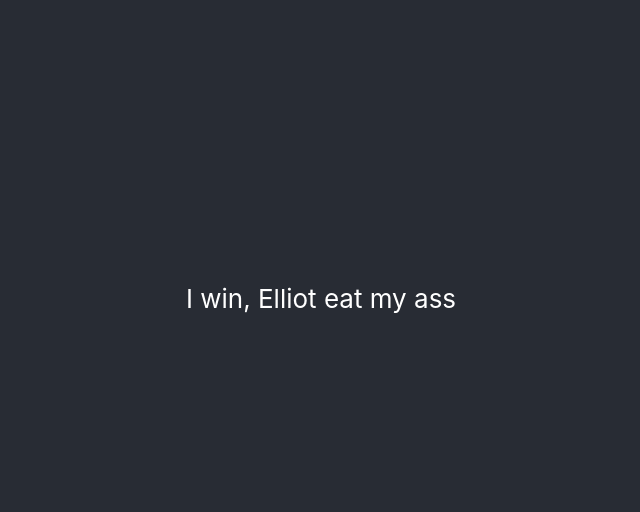
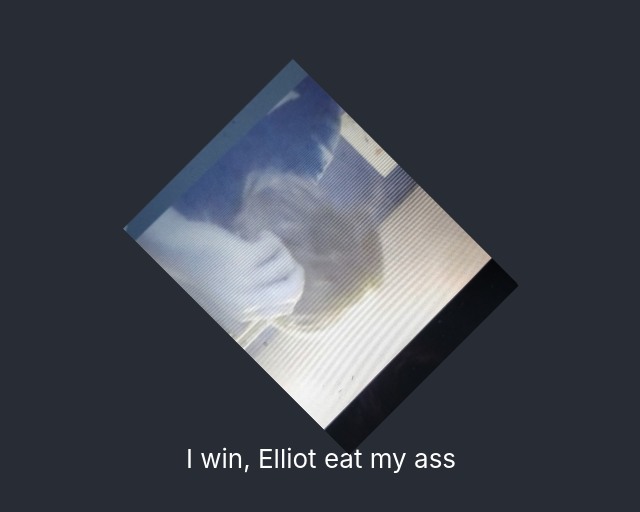
Before and after one commit to AlexSmith11/website-blog, a React (Create React App) app: page / in a window 1280 px wide. Shown: the part 102-614 px from the top of the page, without its empty margins (319-959 px from the left). Built offline with nearby package versions, Linux system fonts and the light colour scheme.

Commit message:
testing photo

```diff
--- a/src/App.js
+++ b/src/App.js
@@ -1,10 +1,12 @@
 import React from 'react';
 import './App.css';
+import elliot from './elliot.jpg';
 
 function App() {
   return (
     <div className='App'>
       <header className='App-header'>
+        <img src={elliot} className='App-logo' alt='elliot' />
         <p>I win, Elliot eat my ass</p>
         {/* <a
           className='App-link'
```
Also changed, not shown: src/elliot.jpg (added).
